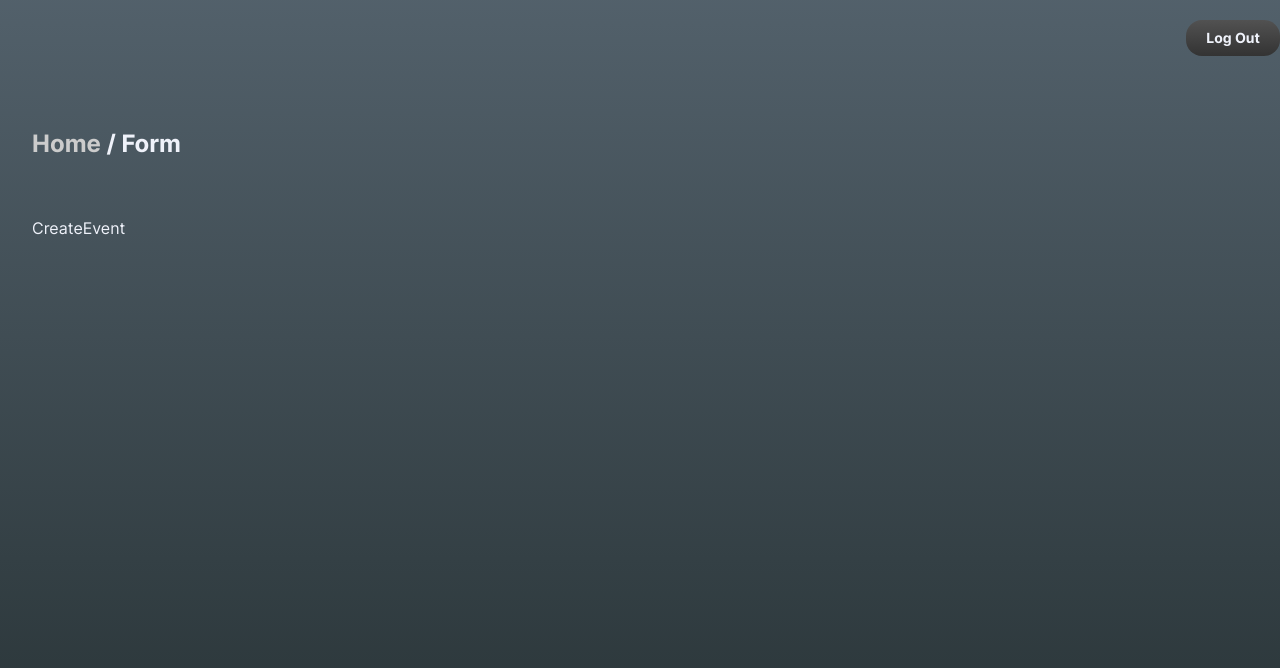
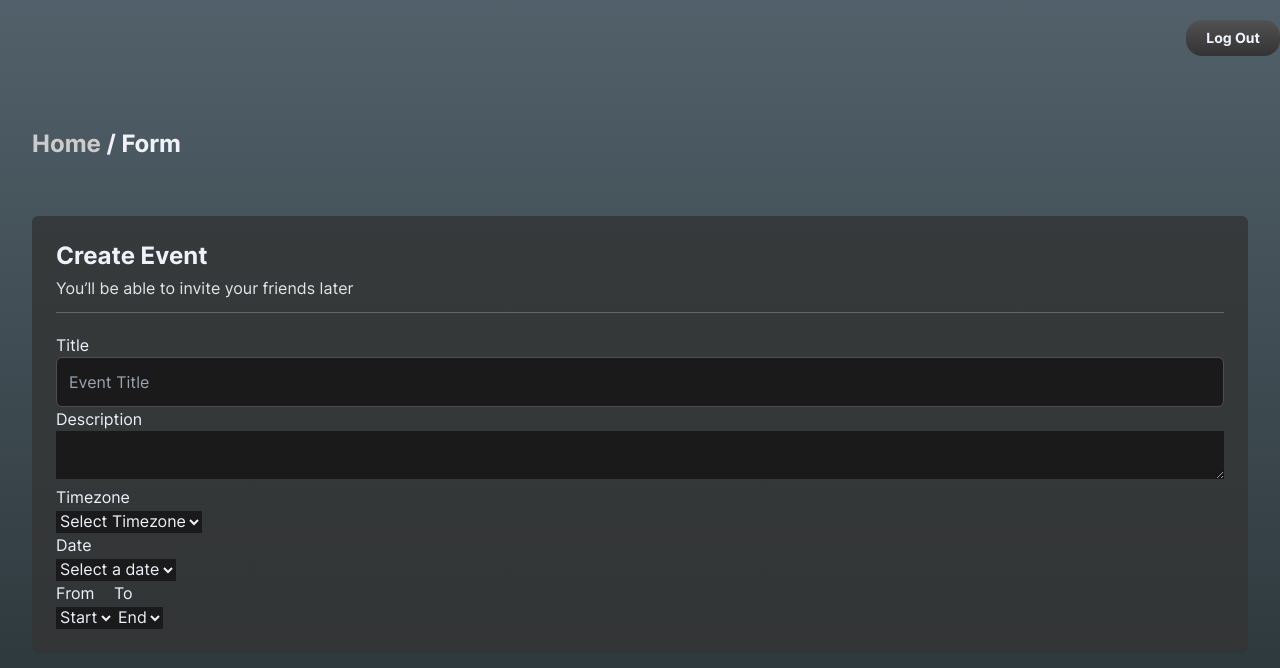
Before and after one commit to androso/timezoner-v2, a Next.js app: page /new-event in a window 1280 px wide. Shown: the top 668 px of the page. Built offline with nearby package versions, Linux system fonts and the light colour scheme; no server answers.

Commit message:
alpha styles for the form "

```diff
--- a/components/CreateEventForm.tsx
+++ b/components/CreateEventForm.tsx
@@ -1,7 +1,82 @@
-import React from 'react'
+import React from "react";
 
 export default function CreateEventForm() {
-  return (
-    <div>CreateEvent</div>
-  )
+	return (
+		<form className="py-6 px-6 bg-gradient-to-b from-softBlackTransparent to-softBlackTransparent mx-auto rounded-md">
+			<h2 className=" font-semibold text-2xl mb-1">Create Event</h2>
+			<p className="font-medium text-shadowWhite mb-3">You’ll be able to invite your friends later</p>
+			<hr className="bg-[#666666] border-none h-[1px] rounded-sm mb-5" />
+			<EventFormFields />
+		</form>
+	);
 }
+
+function EventFormFields() {
+	return (
+		<>
+			<div>
+				<label className="block font-medium" htmlFor="event_title">
+					Title
+				</label>
+				<input
+					className="w-full bg-deepBlack py-3 px-3 rounded-md border-solid border-[#4e4e4e] border-[1px] placeholder:font-medium "
+					type="text"
+					name="event_title"
+					id="event_title"
+					placeholder="Event Title"
+				/>
+			</div>
+			<div>
+				<label className="block" htmlFor="event_description">
+					Description
+				</label>
+				<textarea
+					className="w-full bg-deepBlack"
+					name="event_description"
+					id="event_description"
+					rows={2}
+				></textarea>
+			</div>
+			<div>
+				<label htmlFor="event_timezone" className="block">
+					Timezone
+				</label>
+				<select
+					className=" bg-deepBlack"
+					name="event_timezone"
+					id="event_timezone"
+				>
+					<option value="">Select Timezone</option>
+				</select>
+			</div>
+			<div>
+				<label htmlFor="event_date" className="block">
+					Date
+				</label>
+				<select className=" bg-deepBlack" name="event_date" id="event_date">
+					<option className="bg-deepBlack" value="">
+						Select a date
+					</option>
+				</select>
+			</div>
+			<div className="flex">
+				<div>
+					<label className="block" htmlFor="date_from">
+						From
+					</label>
+					<select className=" bg-deepBlack">
+						<option value="">Start</option>
+					</select>
+				</div>
+				<div>
+					<label className="block" htmlFor="date_to">
+						To
+					</label>
+					<select className=" bg-deepBlack">
+						<option value="">End</option>
+					</select>
+				</div>
+			</div>
+		</>
+	);
+}
--- a/pages/dashboard.tsx
+++ b/pages/dashboard.tsx
@@ -33,8 +33,6 @@ export default function Dashboard() {
 		}
 	}, [userData]);
 
-
-
 	return (
 		<div>
 			<ProtectedRoute options={{ pathAfterFailure: "/login" }}>
@@ -44,7 +42,7 @@ export default function Dashboard() {
 					photoURL={avatarURL}
 				/>
 				<Container className="pt-4 sm:pt-6">
-					<LightButton innerText="Create Event" className="mr-5" clickFunc={() => router.push('/new_event')}/>
+					<LightButton innerText="Create Event" className="mr-5" clickFunc={() => router.push('/new-event')}/>
 					<LightButton innerText="Join Event" />
 					<UpcomingEvents />
 				</Container>
--- a/tailwind.config.js
+++ b/tailwind.config.js
@@ -21,6 +21,7 @@ module.exports = {
 				btnGradientTop: "hsl(192, 8%, 32%);",
 				btnGradientBott: "hsl(192, 8%, 28%);",
 				whiteText1: "#EFF2FA",
+				shadowWhite: "hsla(220, 11%, 90%, 1);",
 				purpleGradientStart: "#DFA4D9",
 				purpleGradientMid: "#BBABE7",
 				purpleGradientEnd: "#ABB8FF",
@@ -33,7 +34,10 @@ module.exports = {
 				lightBtnBottColor: "hsl(184, 26%, 61%);",
 				lightBtnTopColor: "hsl(184, 27%, 83%);",
 				darkText: "hsl(210, 6%, 27%);",
-				secondaryTextColor: "hsl(0, 0%, 80%)"
+				secondaryTextColor: "hsl(0, 0%, 80%)",
+				softBlack: "hsl(0, 0%, 20%);",
+				softBlackTransparent: "hsl(0, 0%, 20%, .8);",
+				deepBlack: "hsla(0, 0%, 10%, 1);"
 			},
 			fontFamily: {
 				sans: ["Inter", "Poppins", "Roboto"],
```
